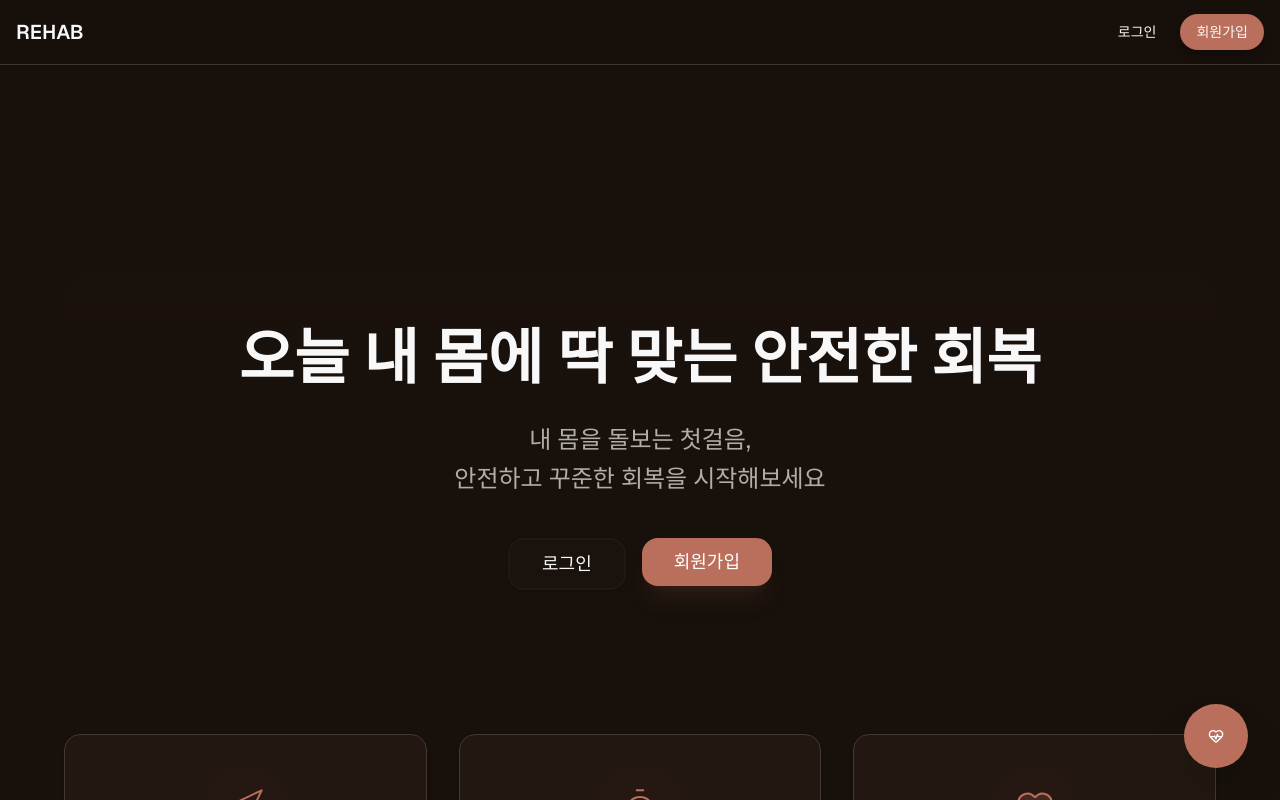
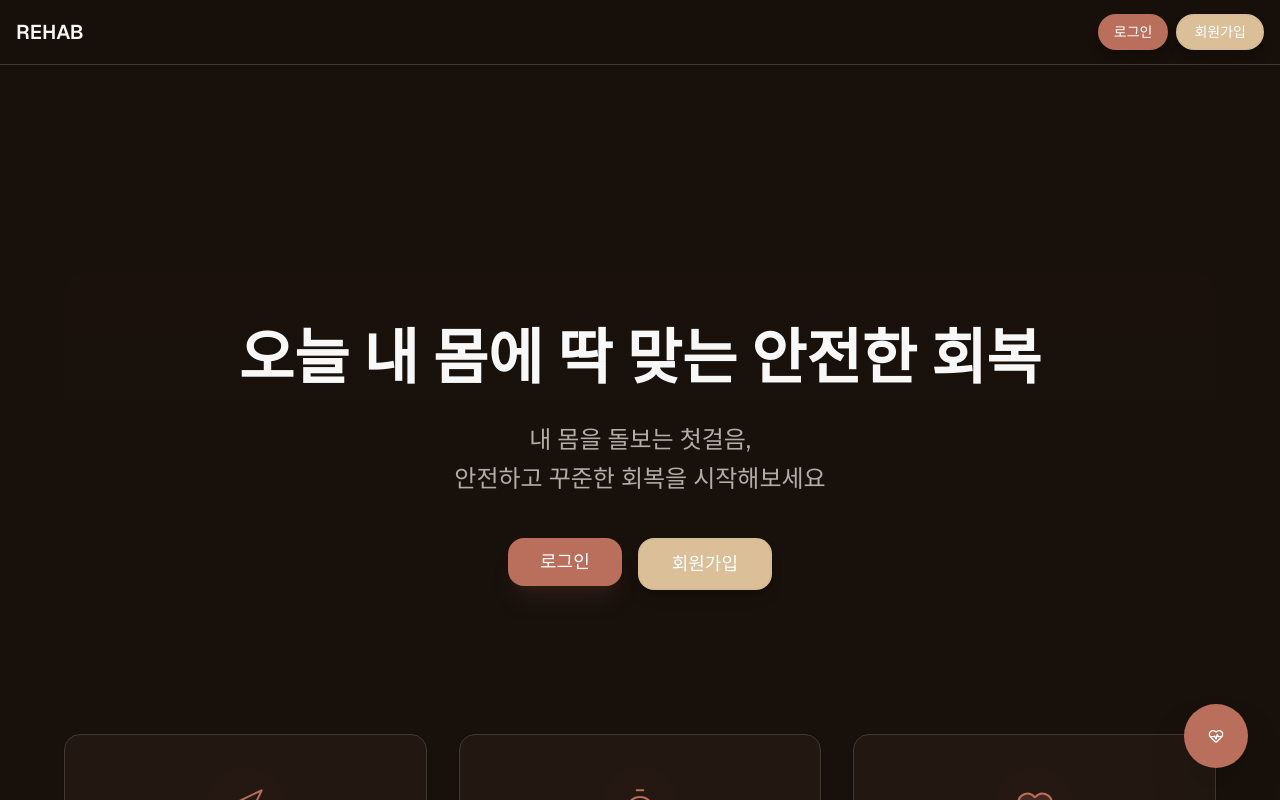
Before and after one commit to kait1987/rehab, a Next.js app: page / in a window 1280 px wide. Shown: the top 800 px of the page. Built offline with nearby package versions, Linux system fonts and the light colour scheme; no server answers.

Commit message:
디자인 1차 완료

```diff
--- a/src/app/login/page.tsx
+++ b/src/app/login/page.tsx
@@ -68,10 +68,17 @@ export default async function LoginPage({
             </div>
 
             <div className="flex gap-2">
-              <Button formAction={signInWithPassword} className="flex-1">
+              <Button
+                formAction={signInWithPassword}
+                className="flex-1 rounded-2xl bg-primary hover:bg-primary-hover text-white transition-all duration-300 shadow-lg hover:shadow-xl hover:-translate-y-0.5"
+              >
                 Sign In
               </Button>
-              <Button formAction={signUp} variant="outline" className="flex-1">
+              <Button
+                formAction={signUp}
+                variant="secondary"
+                className="flex-1 rounded-2xl bg-secondary hover:bg-secondary-hover text-white border-2 border-secondary-dark/30 transition-all duration-300 shadow-lg hover:shadow-xl hover:-translate-y-0.5"
+              >
                 Sign Up
               </Button>
             </div>
@@ -88,7 +95,7 @@ export default async function LoginPage({
             <Button
               formAction={signInWithMagicLink}
               variant="secondary"
-              className="w-full"
+              className="w-full rounded-2xl bg-secondary hover:bg-secondary-hover text-white border-2 border-secondary-dark/30 transition-all duration-300 shadow-lg hover:shadow-xl hover:-translate-y-0.5"
             >
               Sign in with Magic Link
             </Button>
--- a/src/components/Navbar.tsx
+++ b/src/components/Navbar.tsx
@@ -35,10 +35,14 @@ const Navbar = () => {
           <SignedOut>
             <div className="flex items-center gap-2">
               <SignInButton mode="modal">
-                <Button variant="ghost">로그인</Button>
+                <Button className="rounded-xl bg-primary hover:bg-primary-hover text-white transition-all duration-300 shadow-lg hover:shadow-xl hover:-translate-y-0.5">
+                  로그인
+                </Button>
               </SignInButton>
               <SignUpButton mode="modal">
-                <Button>회원가입</Button>
+                <Button variant="secondary" className="rounded-xl bg-secondary hover:bg-secondary-hover text-white border-2 border-secondary-dark/30 transition-all duration-300 shadow-lg hover:shadow-xl hover:-translate-y-0.5">
+                  회원가입
+                </Button>
               </SignUpButton>
             </div>
           </SignedOut>
@@ -75,12 +79,12 @@ const Navbar = () => {
             <SignedOut>
               <div className="flex flex-col gap-2">
                 <SignInButton mode="modal">
-                  <Button variant="ghost" className="w-full justify-start" onClick={() => setIsOpen(false)}>
+                  <Button className="w-full justify-start rounded-xl bg-primary hover:bg-primary-hover text-white transition-all duration-300 shadow-lg hover:shadow-xl hover:-translate-y-0.5" onClick={() => setIsOpen(false)}>
                     로그인
                   </Button>
                 </SignInButton>
                 <SignUpButton mode="modal">
-                  <Button className="w-full justify-start" onClick={() => setIsOpen(false)}>
+                  <Button variant="secondary" className="w-full justify-start rounded-xl bg-secondary hover:bg-secondary-hover text-white border-2 border-secondary-dark/30 transition-all duration-300 shadow-lg hover:shadow-xl hover:-translate-y-0.5" onClick={() => setIsOpen(false)}>
                     회원가입
                   </Button>
                 </SignUpButton>
--- a/src/components/home-hero.tsx
+++ b/src/components/home-hero.tsx
@@ -17,8 +17,7 @@ export function HomeHero() {
           <SignInButton mode="modal">
             <Button
               size="lg"
-              variant="outline"
-              className="w-full sm:w-auto text-base sm:text-lg px-6 sm:px-8 py-4 sm:py-6 rounded-2xl border-2 hover:bg-primary-light transition-all duration-300"
+              className="w-full sm:w-auto text-base sm:text-lg px-6 sm:px-8 py-4 sm:py-6 rounded-2xl bg-primary hover:bg-primary-hover text-white transition-all duration-300 shadow-xl hover:shadow-2xl shadow-primary/10 hover:shadow-primary/20 hover:-translate-y-0.5"
             >
               로그인
             </Button>
@@ -26,7 +25,8 @@ export function HomeHero() {
           <SignUpButton mode="modal">
             <Button
               size="lg"
-              className="w-full sm:w-auto text-base sm:text-lg px-6 sm:px-8 py-4 sm:py-6 rounded-2xl bg-primary hover:bg-primary-hover text-white transition-all duration-300 shadow-xl hover:shadow-2xl shadow-primary/10 hover:shadow-primary/20 hover:-translate-y-0.5"
+              variant="secondary"
+              className="w-full sm:w-auto text-base sm:text-lg px-6 sm:px-8 py-4 sm:py-6 rounded-2xl bg-secondary hover:bg-secondary-hover text-white border-2 border-secondary-dark/30 transition-all duration-300 shadow-lg hover:shadow-xl hover:shadow-secondary/20 hover:-translate-y-0.5"
             >
               회원가입
             </Button>
```
